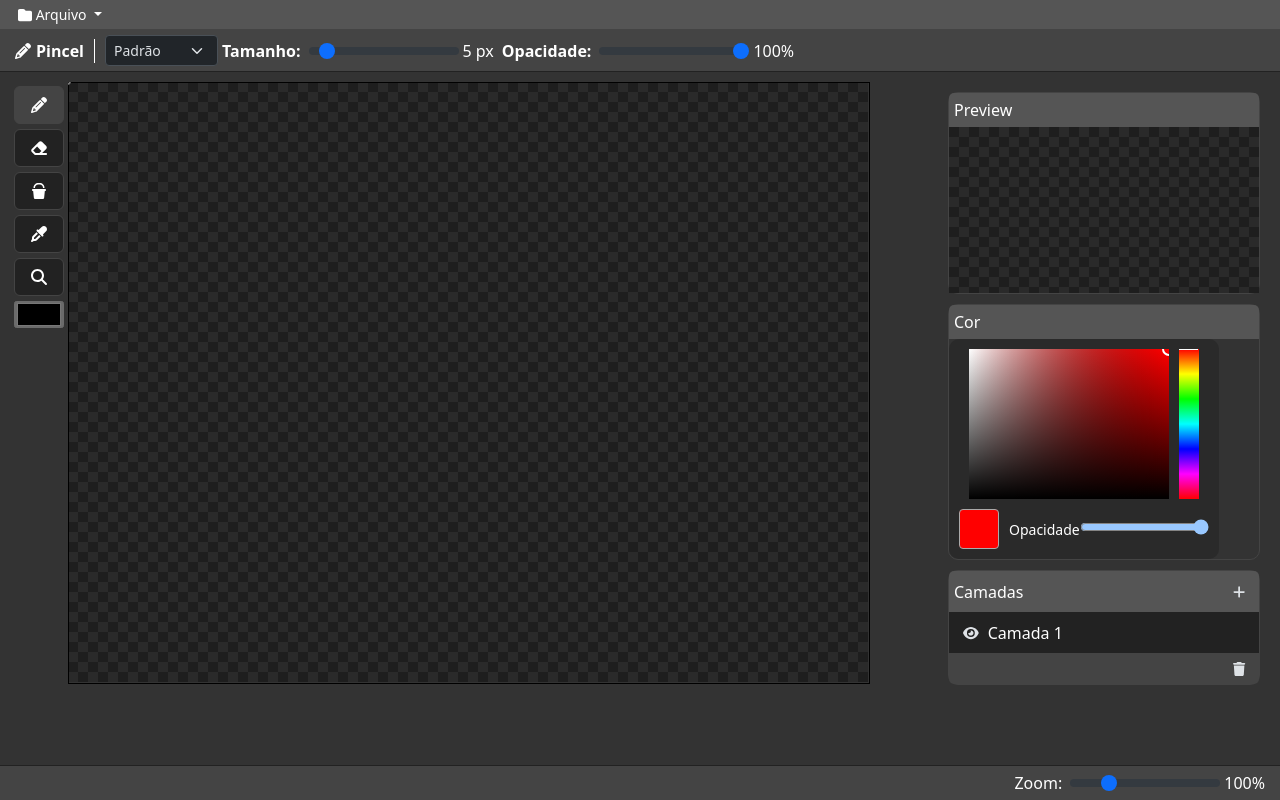
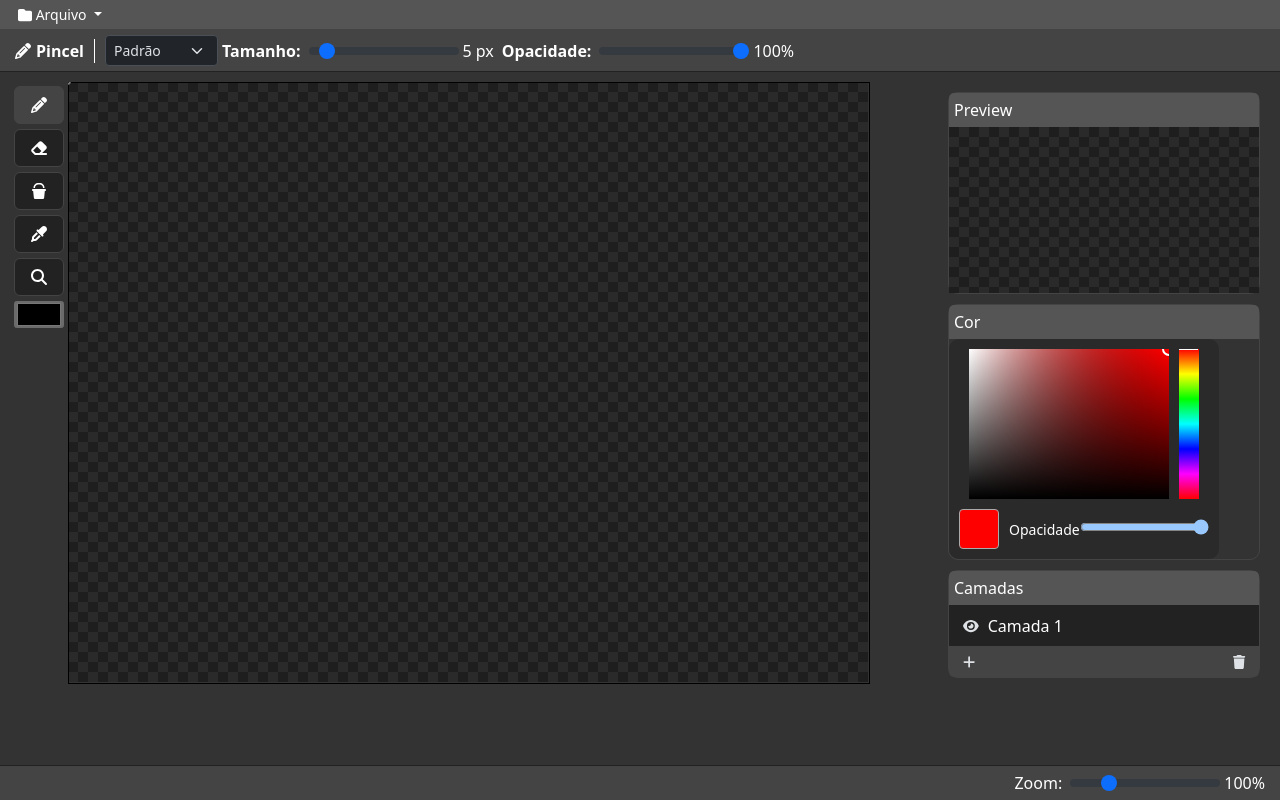
Before and after one commit to mufasa-dev/Drawing-system, an Angular app: page / in a window 1280 px wide. Built offline with nearby package versions, Linux system fonts and the light colour scheme.

Commit message:
feat: toggle layer box

```diff
--- a/src/app/app.component.scss
+++ b/src/app/app.component.scss
@@ -116,6 +116,8 @@
     border: 1px solid #444;
     margin-bottom: 10px;
     & .tbox-tittle {
+      cursor: pointer;
+      user-select: none;
       background-color: #555;
       border-radius: 5px 5px 0px 0;
       color: white;
--- a/src/app/layers/layers.component.html
+++ b/src/app/layers/layers.component.html
@@ -1,10 +1,8 @@
 <div class="tools-box">
-  <div class="tbox-tittle">
+  <div class="tbox-tittle" (click)="toggleOpenBox()">
     Camadas
-    <button class="btn btn-sm ms-auto" (click)="createLayer()">
-      <fa-icon [icon]="faPlus"></fa-icon>
-    </button>
   </div>
+  @if (openBox) {
     @for (layer of layers.slice().reverse(); track layer.id; let i = $index) {
       <div class="layer-item"
           [class.active]="layer.id === activeLayerId"
@@ -15,7 +13,11 @@
         <div (dblclick)="openModal(optLayerModal, layer)">{{ layer.name }}</div>
       </div>
     }
+  }
   <div class="tbox-footer">
+    <button class="btn btn-sm" (click)="createLayer()" [ngbTooltip]="'Adicionar camada'">
+      <fa-icon [icon]="faPlus"></fa-icon>
+    </button>
     <button class="btn btn-sm ms-auto" (click)="removeLayer(activeLayerId)" [ngbTooltip]="'Apagar camada'">
       <fa-icon [icon]="faTrash"></fa-icon>
     </button>
--- a/src/app/layers/layers.component.ts
+++ b/src/app/layers/layers.component.ts
@@ -22,6 +22,7 @@ export class LayersComponent {
 
   public selectedLayer: Layer  = new Layer();
   public newName: string = "";
+  public openBox: boolean = true;
 
   public faPlus = faPlus;
   public faEye = faEye;
@@ -49,6 +50,10 @@ export class LayersComponent {
     this.onSetActiveLayer.emit(id);
   }
 
+  toggleOpenBox() {
+    this.openBox = !this.openBox;
+  }
+
   openModal(content: any, layer: Layer) {
     this.selectedLayer = layer;
     this.newName = layer.name;
```
Lines whose indentation alone changed are shown as unchanged.
